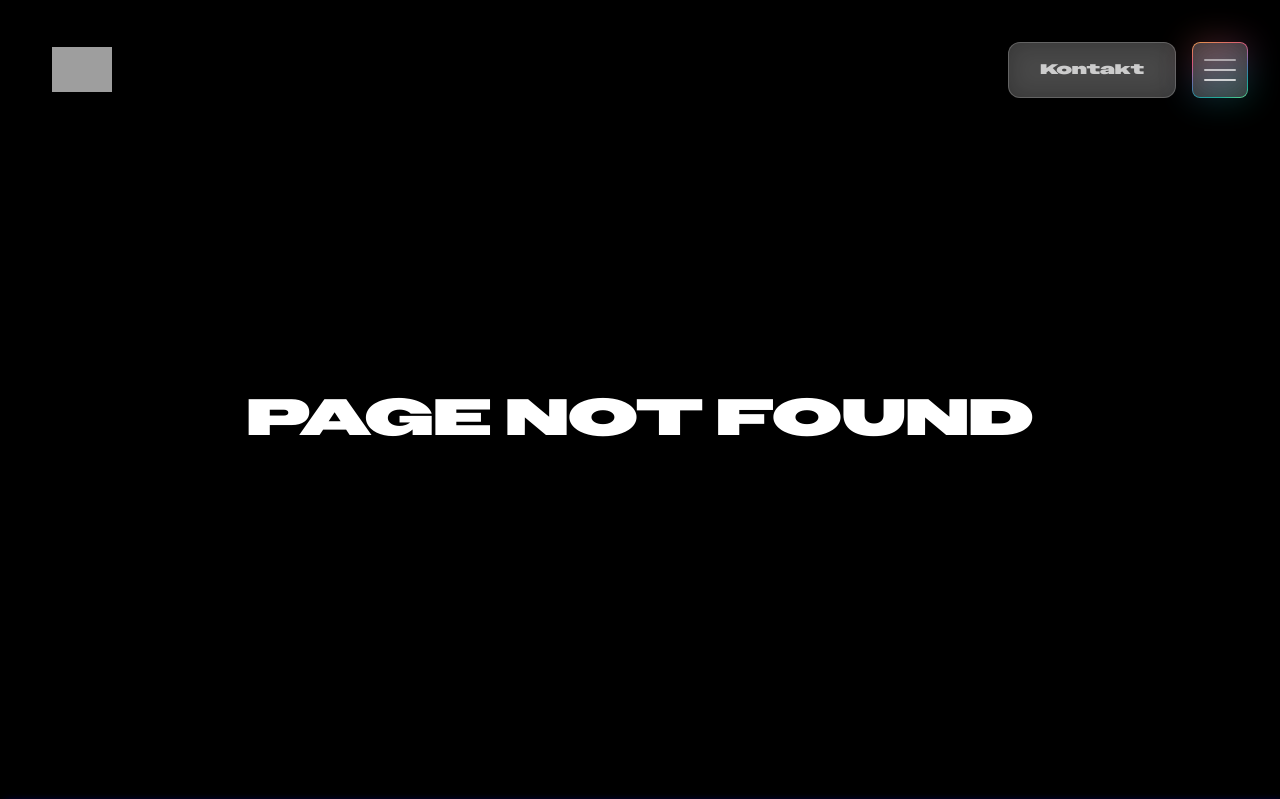
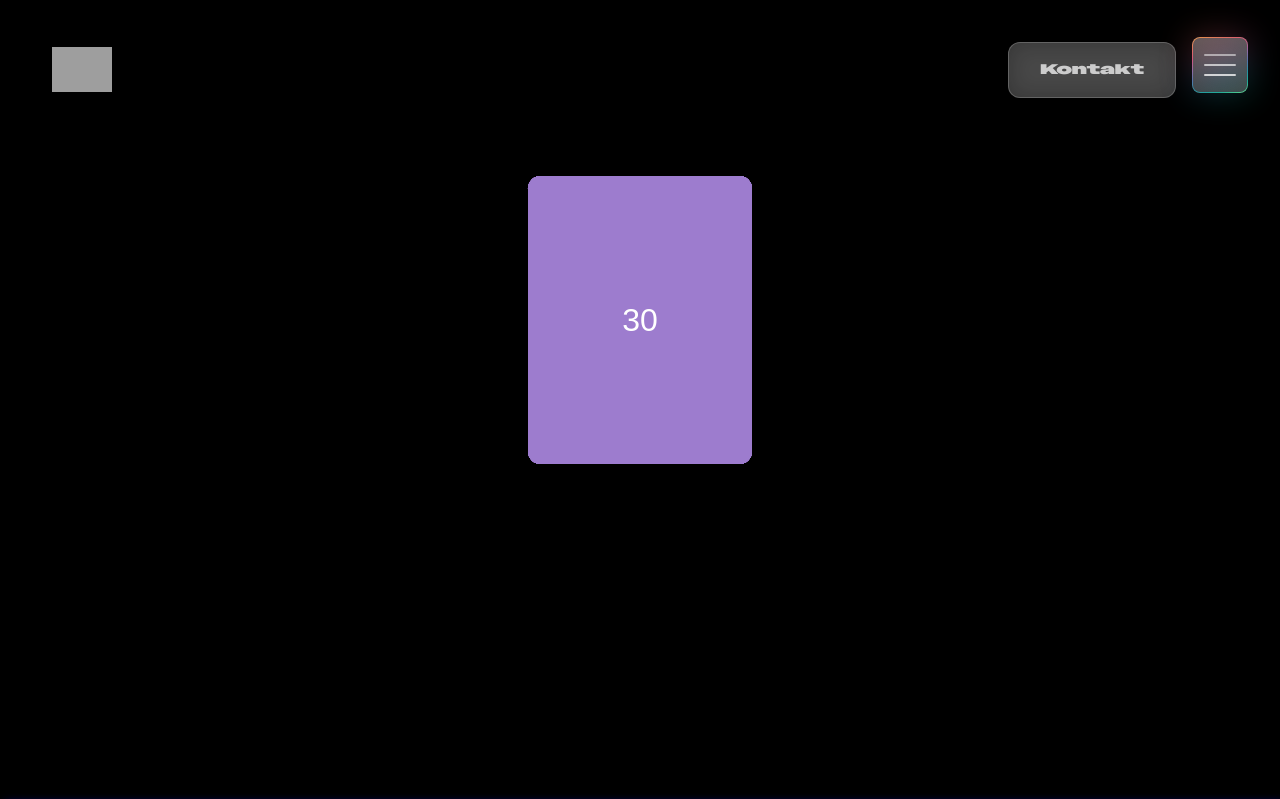
Before and after one commit to jindrahabarta/brofolio, a Next.js app: page /projects in a window 1280 px wide. Shown: the top 799 px of the page. Built offline with nearby package versions, Linux system fonts and the light colour scheme; grey boxes are pictures that could not be loaded; a web font is replaced by a local one.

Commit message:
new page

```diff
--- a/src/app/_components/Sections/Projects/Next.tsx
+++ b/src/app/_components/Sections/Projects/Next.tsx
@@ -5,7 +5,7 @@ import Link from 'next/link'
 
 const Next = () => {
     return (
-        <Link href={''}>
+        <Link href={'/projects'}>
             <div className='group flex justify-center items-center hover:cursor-pointer mt-10'>
                 <Marquee
                     sets={6}
--- /dev/null
+++ b/src/app/not-found.tsx
@@ -0,0 +1,19 @@
+import Link from 'next/link'
+import React from 'react'
+
+const E404 = () => {
+    return (
+        <section className='text-white pt-9 h-screen bg-black overflow-hidden flex flex-col items-center justify-center'>
+            <h1 className=' bottom-4 text-[4vw] left-4 text-center'>
+                <strong>404</strong>
+            </h1>
+            <p>Tato stránka neexistuje</p>
+
+            <Link className='underline mt-4 hover:no-underline' href={'/'}>
+                Jít domů
+            </Link>
+        </section>
+    )
+}
+
+export default E404
--- /dev/null
+++ b/src/app/projects/_components/ProjectsScroller.tsx
@@ -0,0 +1,46 @@
+'use client'
+import React from 'react'
+
+import '../style.css'
+
+const ProjectsScroller = () => {
+    return (
+        <div className='gallery'>
+            <ul className='cards'>
+                <li>0</li>
+                <li>1</li>
+                <li>2</li>
+                <li>3</li>
+                <li>4</li>
+                <li>5</li>
+                <li>6</li>
+                <li>7</li>
+                <li>8</li>
+                <li>9</li>
+                <li>10</li>
+                <li>11</li>
+                <li>12</li>
+                <li>13</li>
+                <li>14</li>
+                <li>15</li>
+                <li>16</li>
+                <li>17</li>
+                <li>18</li>
+                <li>19</li>
+                <li>20</li>
+                <li>21</li>
+                <li>22</li>
+                <li>23</li>
+                <li>24</li>
+                <li>25</li>
+                <li>26</li>
+                <li>27</li>
+                <li>28</li>
+                <li>29</li>
+                <li>30</li>
+            </ul>
+        </div>
+    )
+}
+
+export default ProjectsScroller
--- a/src/app/projects/page.tsx
+++ b/src/app/projects/page.tsx
@@ -1,5 +1,6 @@
 import { Metadata } from 'next'
 import React from 'react'
+import ProjectsScroller from './_components/ProjectsScroller'
 
 export const metadata: Metadata = {
     title: 'Projects | Motionlabs.cz',
@@ -8,10 +9,8 @@ export const metadata: Metadata = {
 
 const Projects = () => {
     return (
-        <section className='text-white pt-9 h-screen bg-black overflow-hidden flex items-center justify-center'>
-            <h1 className=' bottom-4 text-[4vw] left-4 text-center'>
-                <strong>Page not found</strong>
-            </h1>
+        <section className='text-white h-screen bg-black overflow-hidden '>
+            <ProjectsScroller></ProjectsScroller>
         </section>
     )
 }
--- /dev/null
+++ b/src/app/projects/style.css
@@ -0,0 +1,69 @@
+.gallery {
+    position: absolute;
+    width: 100%;
+    height: 100vh;
+    overflow: hidden;
+}
+
+.cards {
+    position: absolute;
+    width: 14rem;
+    height: 18rem;
+    top: 40%;
+    left: 50%;
+    transform: translate(-50%, -50%);
+}
+
+.cards li {
+    list-style: none;
+    padding: 0;
+    margin: 0;
+    width: 14rem;
+    height: 18rem;
+    text-align: center;
+    line-height: 18rem;
+    font-size: 2rem;
+    font-family: sans-serif;
+    background-color: #9d7cce;
+    position: absolute;
+    top: 0;
+    left: 0;
+    border-radius: 0.8rem;
+}
+
+.actions {
+    position: absolute;
+    bottom: 25px;
+    left: 50%;
+    transform: translateX(-50%);
+}
+
+button {
+    display: inline-block;
+    outline: none;
+    border: none;
+    padding: 8px 14px;
+    background: #414141;
+    background-image: -webkit-linear-gradient(top, #575757, #414141);
+    background-image: -moz-linear-gradient(top, #575757, #414141);
+    background-image: -ms-linear-gradient(top, #575757, #414141);
+    background-image: -o-linear-gradient(top, #575757, #414141);
+    background-image: linear-gradient(to bottom, #575757, #414141);
+    text-shadow: 0px 1px 0px #414141;
+    -webkit-box-shadow: 0px 1px 0px 414141;
+    -moz-box-shadow: 0px 1px 0px 414141;
+    box-shadow: 0px 1px 0px 414141;
+    color: #ffffff;
+    text-decoration: none;
+    margin: 0 auto 10px;
+    -webkit-border-radius: 4;
+    -moz-border-radius: 4;
+    border-radius: 4px;
+    padding: 12px 25px;
+    font-family: 'Signika Negative', sans-serif;
+    text-transform: uppercase;
+    font-weight: 600;
+    cursor: pointer;
+    font-size: 13px;
+    line-height: 18px;
+}
```
